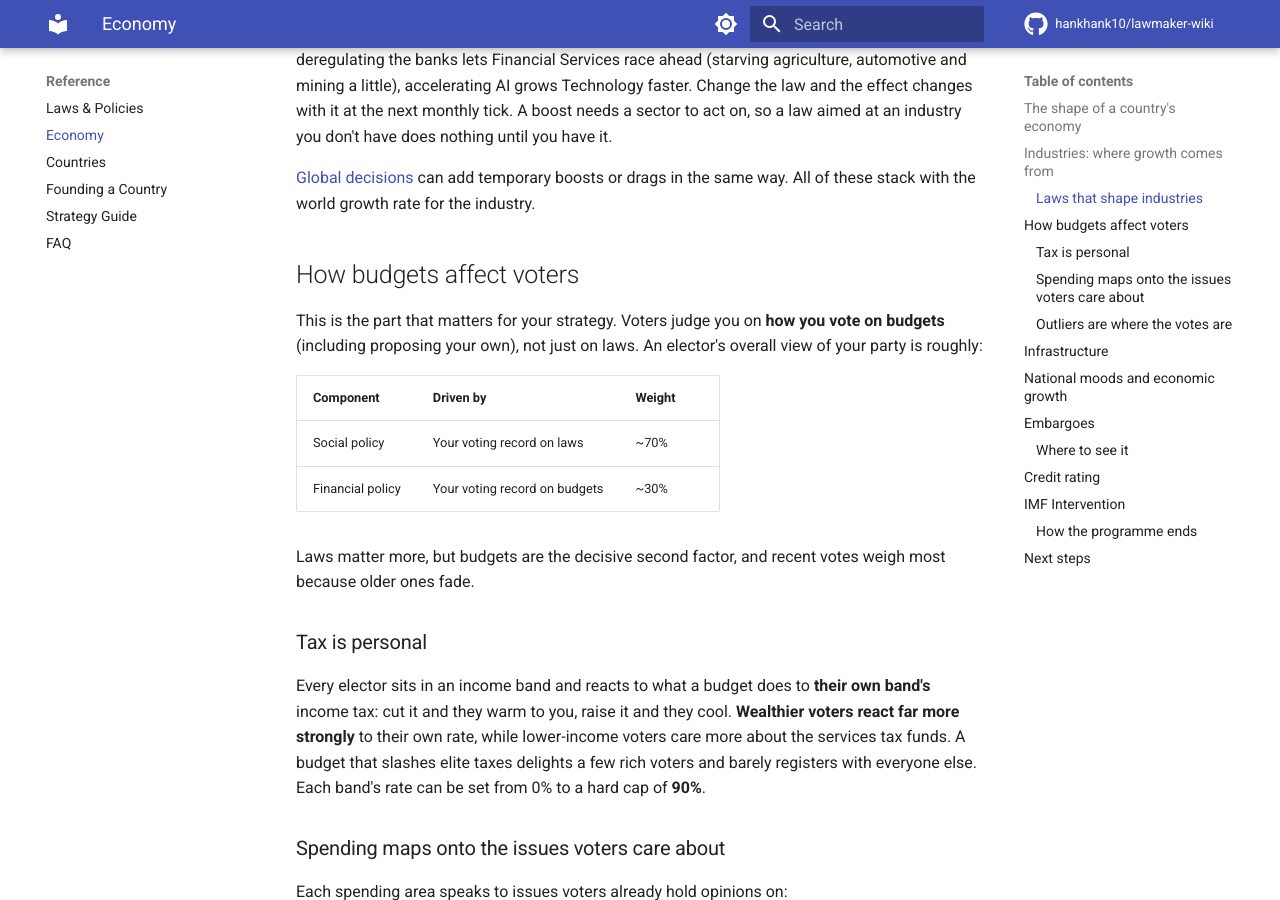
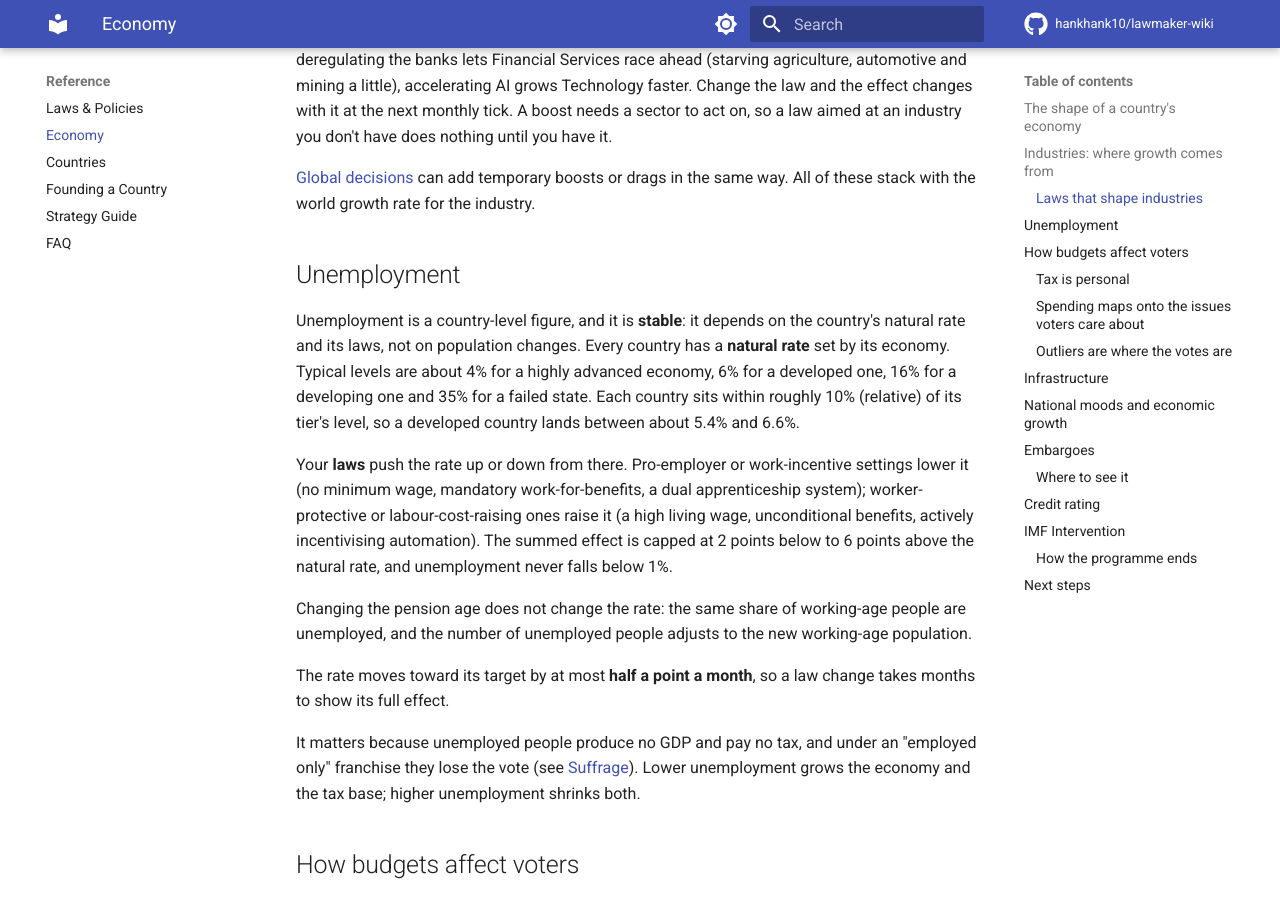
Before and after one commit to hankhank10/lawmaker-wiki, an MkDocs documentation site: the page built from docs/gameplay/economy.md, in a window 1280 px wide and 900 px high, scrolled down 1282 px. Built offline with MkDocs 1.6.1 and Material for MkDocs 9.7.7, drawn with Linux system fonts in a browser that asks for light colours; comment, search, counter and statistics services are not loaded.

Commit message:
📝 Sync from private repo
Auto-synced from hankhank10/lawmaker/game-manual

```diff
--- a/docs/gameplay/economy.md
+++ b/docs/gameplay/economy.md
@@ -21,6 +21,18 @@ A country's mix is set at creation and then changes only by growing or shrinking
 A handful of laws are policy *for* an industry. While one stands on a non-default option, it speeds that sector up or slows it down every month: banning new fossil fuel extraction shrinks Oil & Gas, deregulating the banks lets Financial Services race ahead (starving agriculture, automotive and mining a little), accelerating AI grows Technology faster. Change the law and the effect changes with it at the next monthly tick. A boost needs a sector to act on, so a law aimed at an industry you don't have does nothing until you have it.
 
 [Global decisions](global-decisions.md#industry-effects) can add temporary boosts or drags in the same way. All of these stack with the world growth rate for the industry.
+
+## Unemployment
+
+Unemployment is a country-level figure, and it is **stable**: it depends on the country's natural rate and its laws, not on population changes. Every country has a **natural rate** set by its economy. Typical levels are about 4% for a highly advanced economy, 6% for a developed one, 16% for a developing one and 35% for a failed state. Each country sits within roughly 10% (relative) of its tier's level, so a developed country lands between about 5.4% and 6.6%.
+
+Your **laws** push the rate up or down from there. Pro-employer or work-incentive settings lower it (no minimum wage, mandatory work-for-benefits, a dual apprenticeship system); worker-protective or labour-cost-raising ones raise it (a high living wage, unconditional benefits, actively incentivising automation). The summed effect is capped at 2 points below to 6 points above the natural rate, and unemployment never falls below 1%.
+
+Changing the pension age does not change the rate: the same share of working-age people are unemployed, and the number of unemployed people adjusts to the new working-age population.
+
+The rate moves toward its target by at most **half a point a month**, so a law change takes months to show its full effect.
+
+It matters because unemployed people produce no GDP and pay no tax, and under an "employed only" franchise they lose the vote (see [Suffrage](constitution.md#suffrage)). Lower unemployment grows the economy and the tax base; higher unemployment shrinks both.
 
 ## How budgets affect voters
 
```
Also changed, not shown: docs/gameplay/constitution.md (+1 -1 lines).
